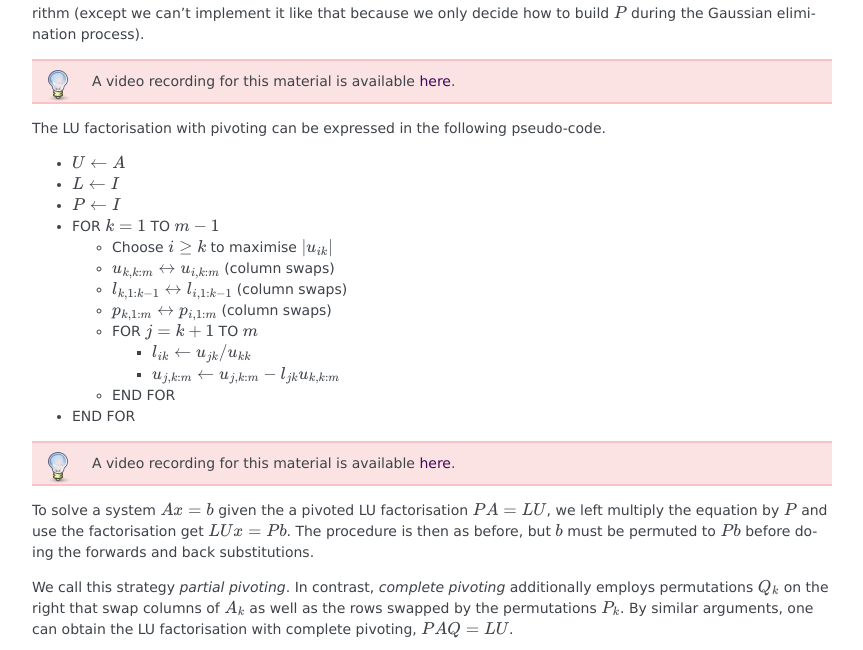
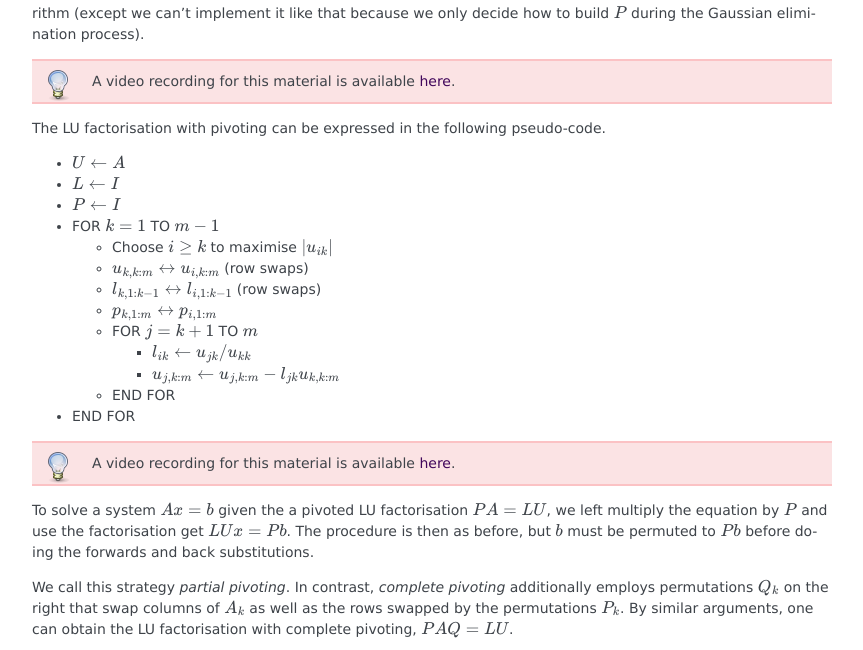
Before and after one commit to comp-lin-alg/comp-lin-alg-course, a Sphinx documentation site: the page built from doc/source/L4_LU_decomposition.rst, in a window 1280 px wide and 900 px high, scrolled down 6475 px, cut to the strip 0-650 px from the top of the window. Shown: the whole strip, without its empty margins (163-1026 px from the left). Built offline with Sphinx 7.4.7, drawn with Linux system fonts in a browser that asks for light colours; formulas are drawn with MathJax 3; pages that are not in the unit, such as notebooks, are missing from menus.

Commit message:
these are row swaps not column swaps

```diff
--- a/doc/source/L4_LU_decomposition.rst
+++ b/doc/source/L4_LU_decomposition.rst
@@ -475,9 +475,9 @@ pseudo-code.
 * FOR `k=1` TO `m-1`
 
   * Choose `i\geq k` to maximise `|u_{ik}|`
-  * `u_{k,k:m} \leftrightarrow u_{i,k:m}` (column swaps)
-  * `l_{k,1:k-1} \leftrightarrow l_{i,1:k-1}` (column swaps)
-  * `p_{k,1:m} \leftrightarrow p_{i,1:m}` (column swaps)
+  * `u_{k,k:m} \leftrightarrow u_{i,k:m}` (row swaps)
+  * `l_{k,1:k-1} \leftrightarrow l_{i,1:k-1}` (row swaps)
+  * `p_{k,1:m} \leftrightarrow p_{i,1:m}`
   * FOR `j=k+1` TO `m`
 
     * `l_{ik} \gets u_{jk}/u_{kk}`
```
